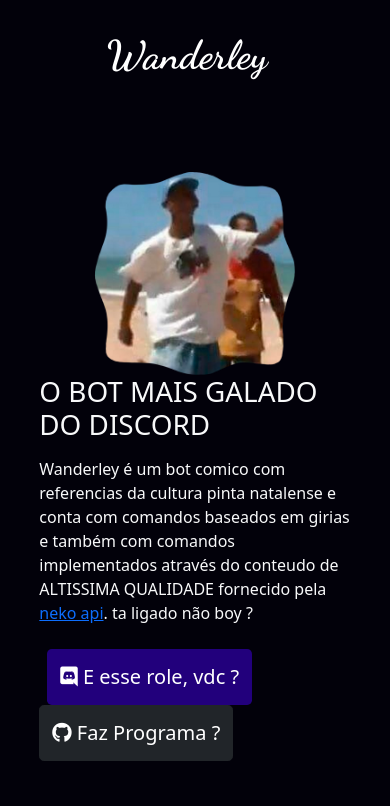
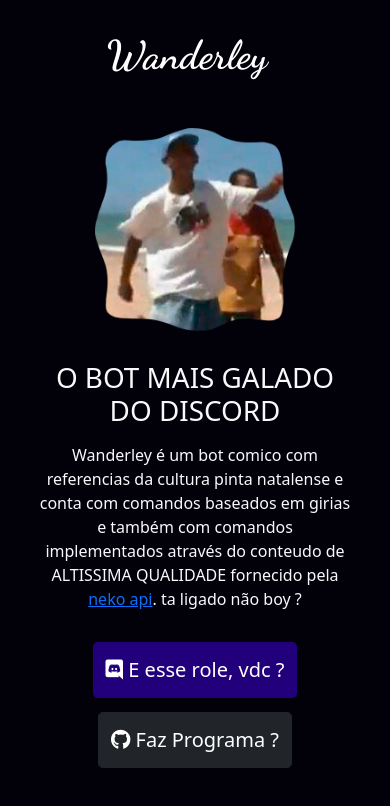
Before and after one commit to Bunny-Strike/Homepage-Wanderley, a plain HTML site: page index.html in a window 390 px wide. Drawn offline with nearby package versions, Linux system fonts and the light colour scheme.

Commit message:
Melhora responsividade

```diff
--- a/css/styles.css
+++ b/css/styles.css
@@ -1,9 +1,11 @@
+body {
+  background-color: #02010a;
+}
+
 header {
   height: 100vh;
   display: flex;
-  flex-wrap: wrap;
   flex-direction: column;
-  background-color: #02010a;
 }
 
 #header-section {
@@ -39,3 +41,14 @@ header {
   border-color: #22007c;
   background-color: #140152;
 }
+
+@media(max-width: 768px) {
+  .desc-text {
+    margin: 30px 0;
+    text-align: center;
+  }
+
+  .desc-text .btn {
+    margin: 7px 0;
+  }
+}
--- a/index.html
+++ b/index.html
@@ -29,14 +29,14 @@
       <section id="header-section">
         <div class="container">
           <div class="row">
-            <div class="col-md-6 text-center">
+            <div class="col-lg-6 text-center">
               <img
                 class="img-fluid my-auto bot-pic"
                 src="./img/wanderley2.png"
                 alt="O nosso mascote deveria estar por aqui..."
               />
             </div>
-            <div class="col-md-6 text-light">
+            <div class="col-lg-6 text-light desc-text">
               <h1>O BOT MAIS GALADO DO DISCORD</h1>
               <p class="py-2">
                 Wanderley é um bot comico com referencias da cultura pinta
```
